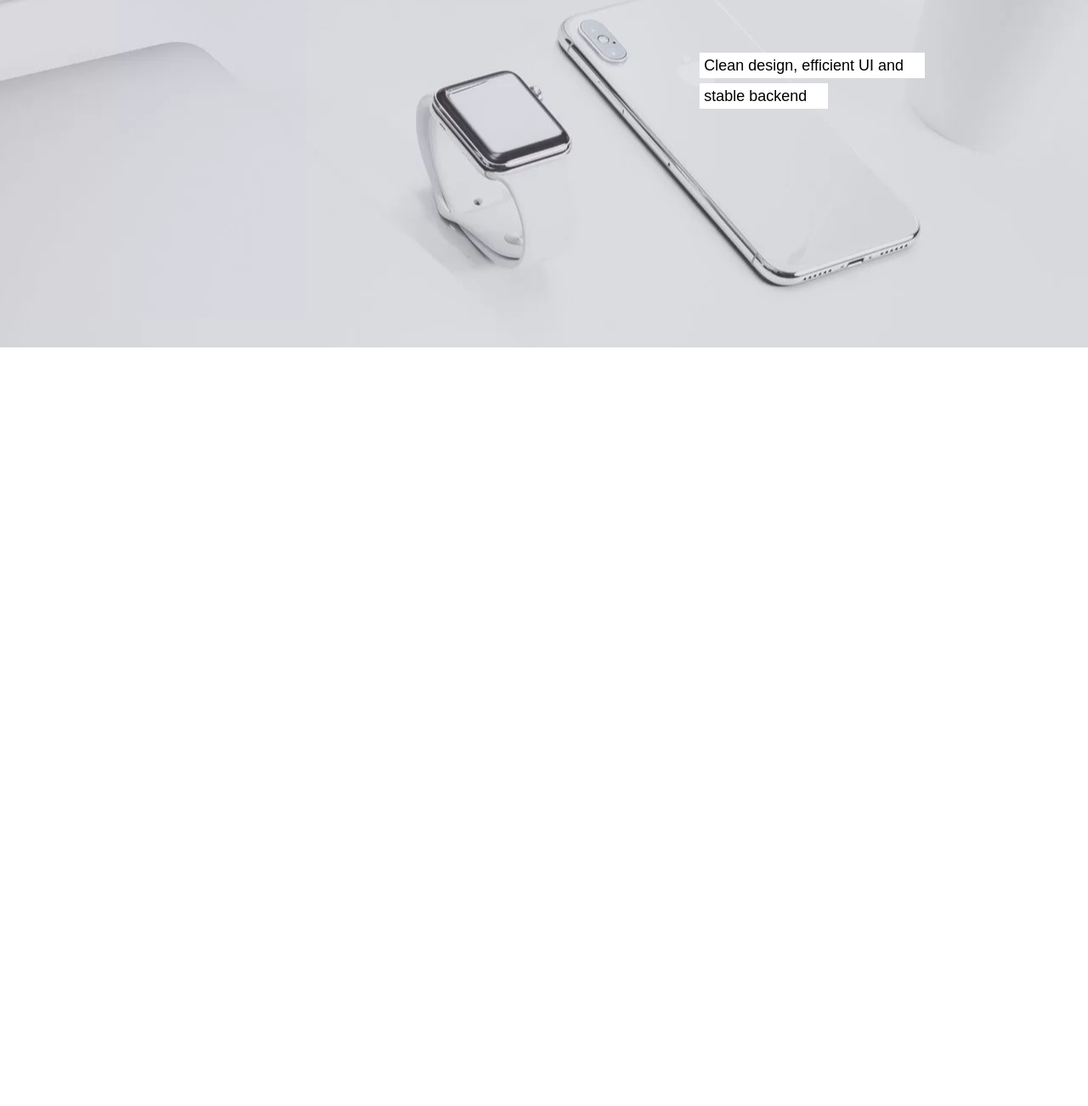
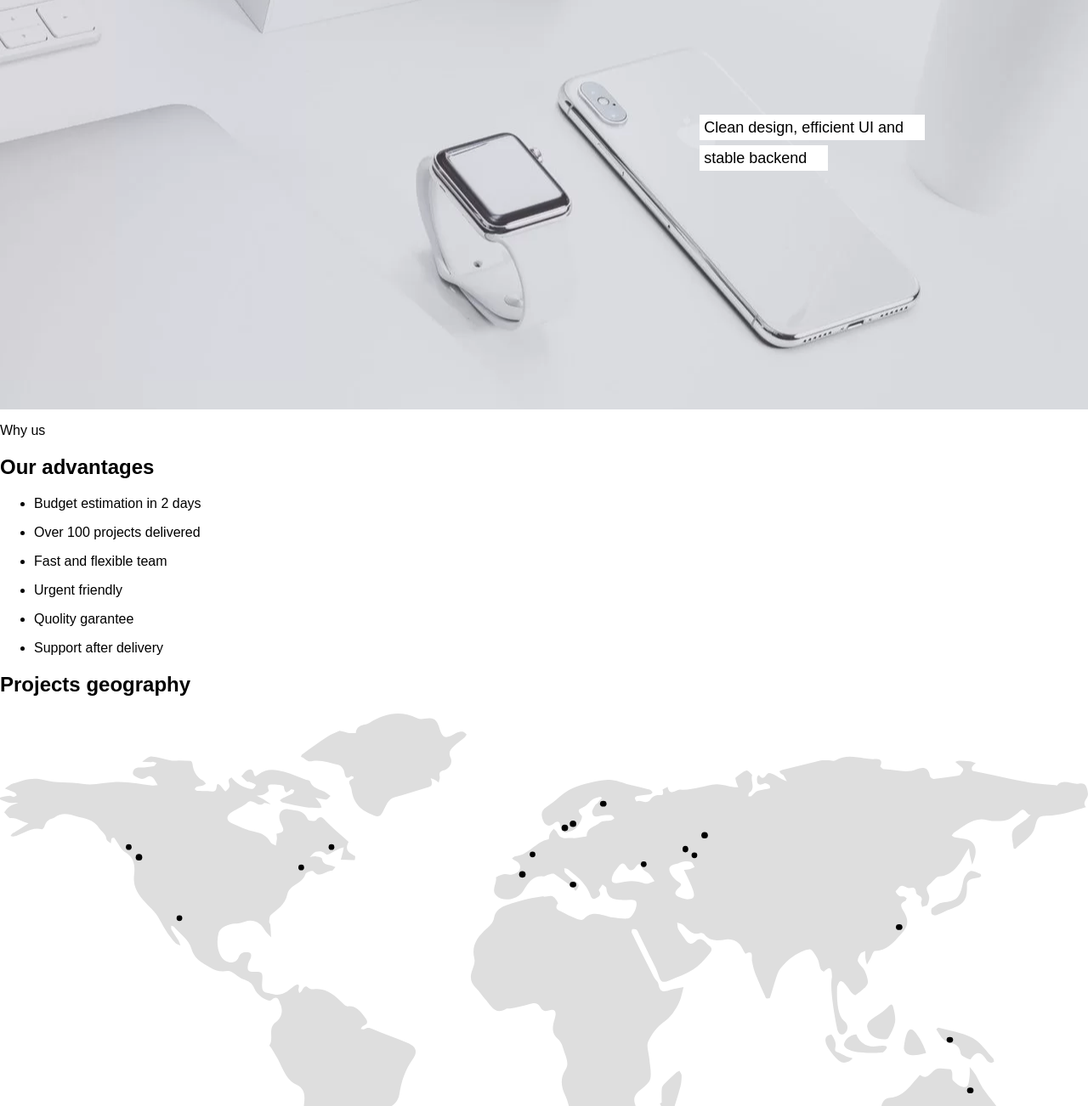
Before and after one commit to Denysmogyliuk/template-progressio-agency, a plain HTML site: page source/index.html in a window 1280 px wide. Shown: the part 1498-2800 px from the top of the page at 85% size. Before the commit the page ends 1907 px from the top, so only its background shows below. Drawn offline with nearby package versions, Linux system fonts and the light colour scheme; files that its build step writes are made by us from their sources.

Commit message:
add to structure advantages and geography modules

```diff
--- a/source/index.html
+++ b/source/index.html
@@ -18,6 +18,7 @@
       <button class="header__login-button">get a free qoute</button>
     </div>
   </header>
+  <main class="page-main">
     <section class="about">
       <h2 class="about__header">who we are</h2>
       <p class="about__description">Team of professional developers, focused on delivering cost and time effective
@@ -52,13 +53,33 @@
       </div>
     </section>
 
-
-
     <section class="advantages">
-
+      <p class="advantages__description">Why us</p>
+      <h2 class="advantages__header">Our advantages</h2>
+      <ul class="advantages__list">
+        <li class="advantages__item">
+          <p class="advantages__content">Budget estimation in 2 days</p>
+        </li>
+        <li class="advantages__item">
+          <p class="advantages__content">Over 100 projects delivered</p>
+        </li>
+        <li class="advantages__item">
+          <p class="advantages__content">Fast and flexible team</p>
+        </li>
+        <li class="advantages__item">
+          <p class="advantages__content">Urgent friendly</p>
+        </li>
+        <li class="advantages__item">
+          <p class="advantages__content">Quolity garantee</p>
+        </li>
+        <li class="advantages__item">
+          <p class="advantages__content">Support after delivery</p>
+        </li>
+      </ul>
     </section>
     <section class="geography">
-
+      <h2 class="geography__header">Projects geography</h2>
+      <img src="../img/map.svg" alt="Our projects on the map." class="geography__map-image" width="1331" height="620">
     </section>
     <section class="work">
 
@@ -69,6 +90,7 @@
     <section class="contacts">
 
     </section>
+  </main>
   <footer class="footer">
 
   </footer>
--- a/source/less/components/about.less
+++ b/source/less/components/about.less
@@ -34,8 +34,7 @@
   line-height: 32px;
 
   @media (min-width: @tablet-width) {
-    margin: 50px 10px 50px 12%;
-    max-width: 50%;
+    margin: 50px 10% 50px 25%;
   }
 }
 
@@ -50,14 +49,18 @@
   @media (min-width: @tablet-width) {
     display: grid;
     grid-template-columns: 1fr 1fr;
-    grid-gap: 5px;
-    margin: 50px 10px 50px 12%;
+    grid-gap: 30px 80px;
+    margin: 50px 10% 50px 25%;
   }
 }
 
 .about__item {
   position: relative;
   width: 70%;
+
+  @media (min-width: @tablet-width) {
+    width: 100%;
+  }
 }
 
 .about__item::before {
--- a/source/less/components/geography.less
+++ b/source/less/components/geography.less
@@ -0,0 +1,5 @@
+.geography__map-image {
+  display: block;
+  width: 100%;
+  height: auto;
+}
--- /dev/null
+++ b/source/less/components/page-main.less
@@ -0,0 +1,5 @@
+.page-main {
+  display: flex;
+  flex-direction: column;
+  flex-grow: 1;
+}
```
Also changed, not shown: source/img/map.svg (added). Lines whose indentation alone changed are shown as unchanged.
